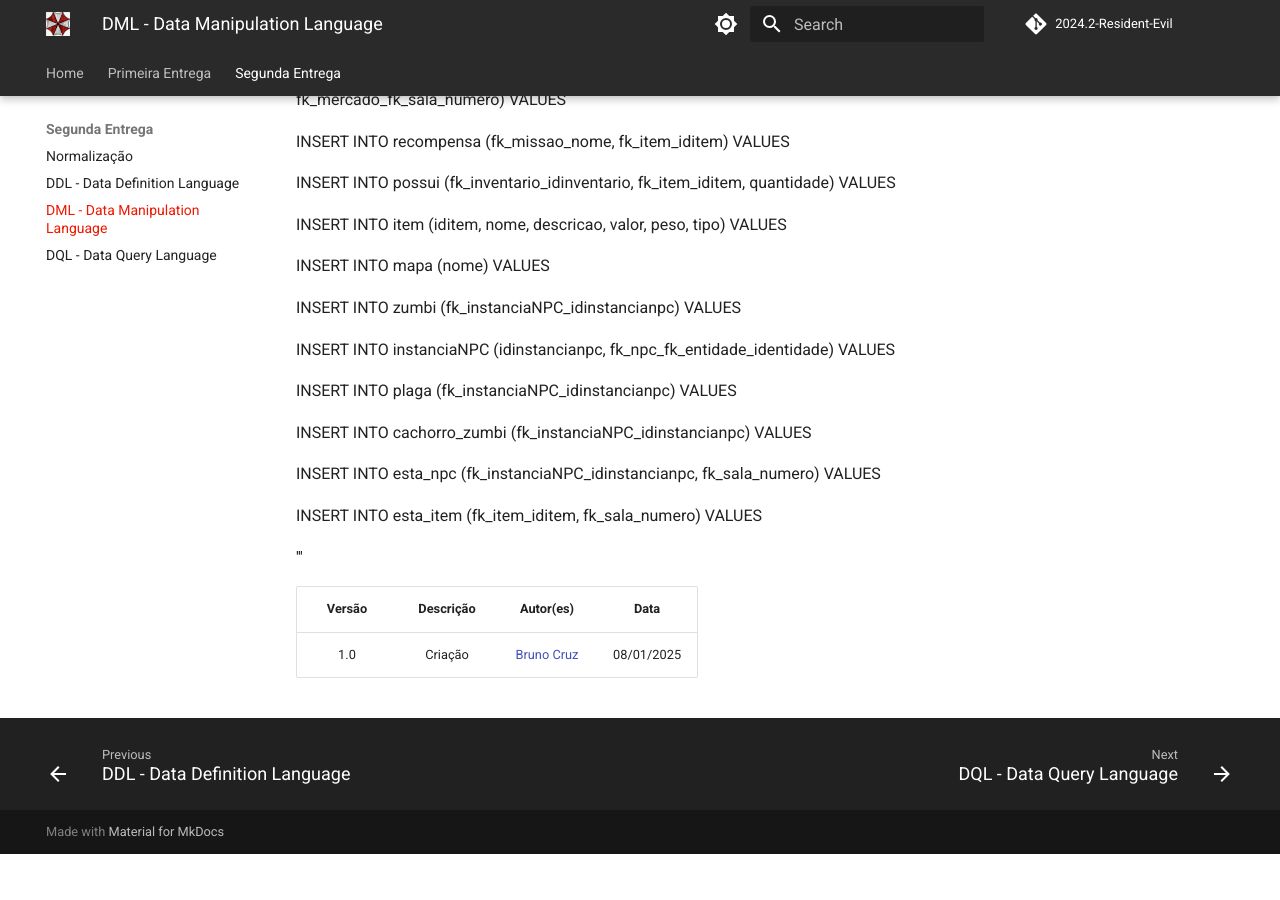
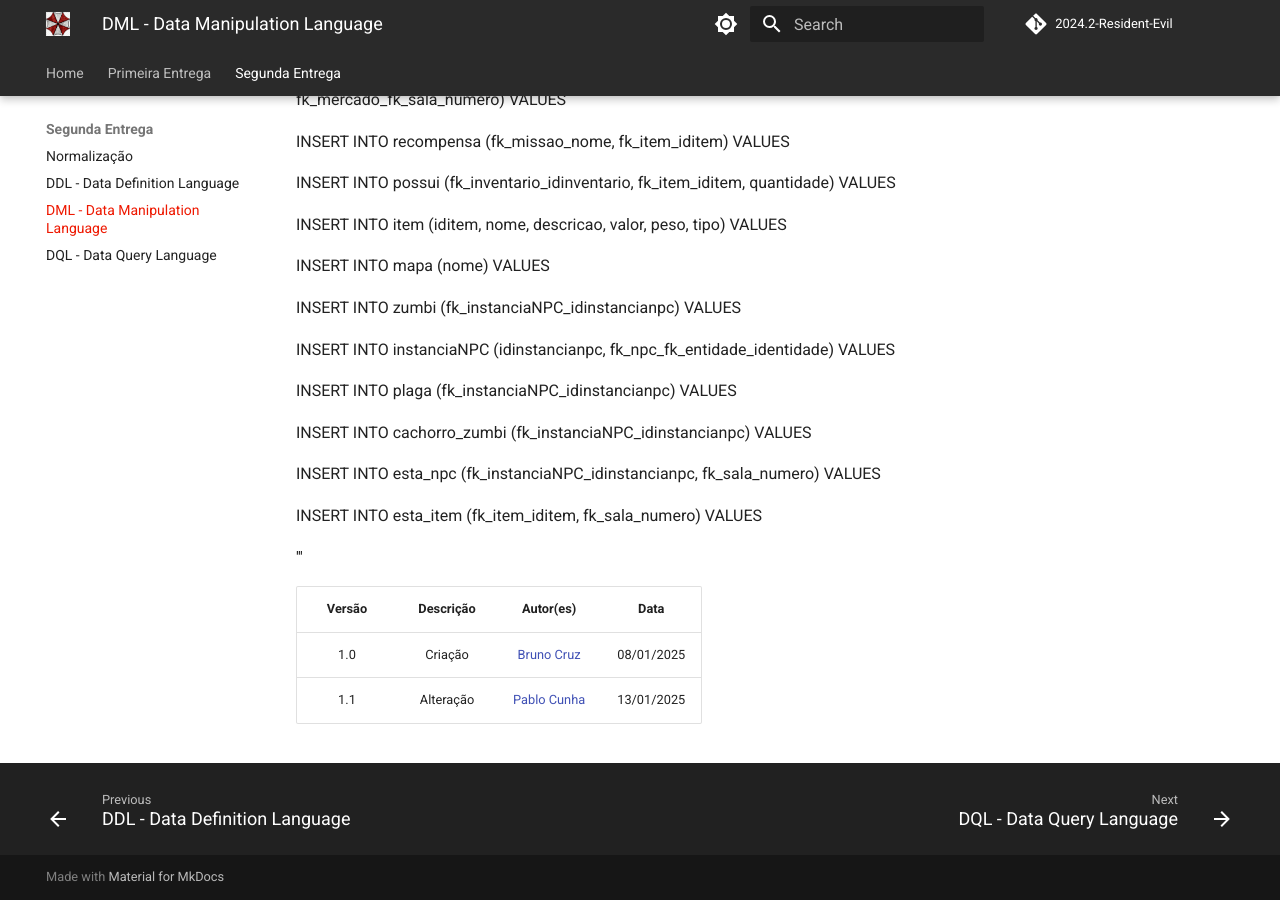
Before and after one commit to SBD1/2024.2-Resident-Evil, an MkDocs documentation site: the page built from docs/entrega2/dml.md, in a window 1280 px wide and 900 px high, scrolled down 918 px. Built offline with MkDocs 1.6.1 and Material for MkDocs 9.7.7, drawn with Linux system fonts in a browser that asks for light colours; comment, search, counter and statistics services are not loaded; before the commit the page ends 1772 px from its top, so only the background shows below that.

Commit message:
feat: alteração no dml.md

```diff
--- a/docs/entrega2/dml.md
+++ b/docs/entrega2/dml.md
@@ -80,3 +80,4 @@ VALUES
 | Versão |     Descrição      |                     Autor(es)                     |    Data    |
 | :----: | :----------------: | :-----------------------------------------------: | :--------: |
 |  1.0   | Criação | [Bruno Cruz](https://github.com/Brunocrzz) | 08/01/2025 |
+|  1.1   | Alteração | [Pablo Cunha](https://github.com/pabloo8) | 13/01/2025 |
```
